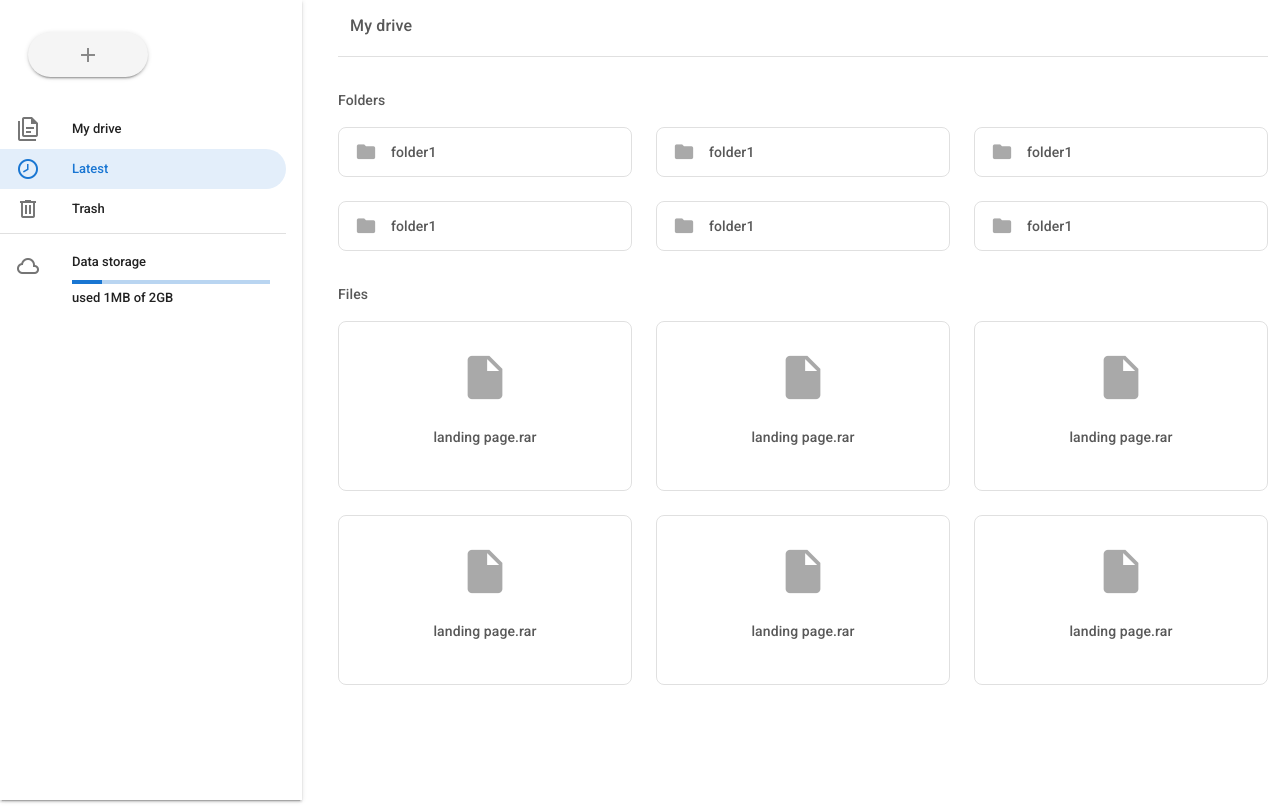
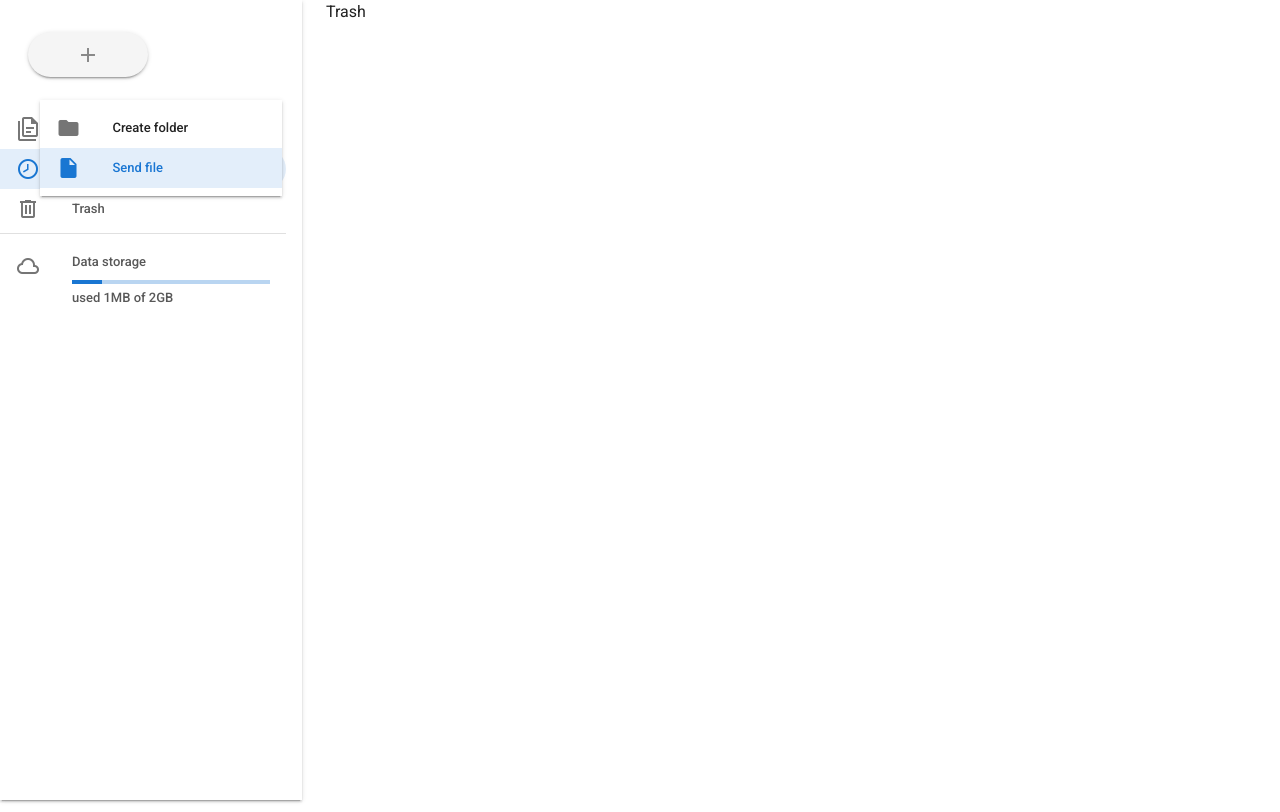
Before and after one commit to krystianwitkowski/clodu-storage, a Vue app: page /trash in a window 1280 px wide. Both pictures are taken after a click on the button 88 px from the left and 54 px from the top of the page. Built offline with nearby package versions, Linux system fonts and the light colour scheme.

Commit message:
created routing and components routing

```diff
--- a/package.json
+++ b/package.json
@@ -10,12 +10,14 @@
   "dependencies": {
     "core-js": "^3.6.5",
     "vue": "^2.6.11",
+    "vue-router": "^3.2.0",
     "vuetify": "^2.4.0",
     "vuex": "^3.6.2"
   },
   "devDependencies": {
     "@vue/cli-plugin-babel": "~4.5.0",
     "@vue/cli-plugin-eslint": "~4.5.0",
+    "@vue/cli-plugin-router": "^4.5.13",
     "@vue/cli-service": "~4.5.0",
     "babel-eslint": "^10.1.0",
     "eslint": "^6.7.2",
--- a/src/components/Board.vue
+++ b/src/components/Board.vue
@@ -1,15 +1,11 @@
 <template>
-    <MyDrive />
+    <router-view></router-view>
 </template>
 
 <script>
-import MyDrive from './MyDrive.vue'
 
 export default {
-    name: 'Board',
-    components: {
-        MyDrive
-    }
+    name: 'Board'
 }
 </script>
 
--- /dev/null
+++ b/src/components/DropdownSend.vue
@@ -0,0 +1,42 @@
+<template>
+  <v-card
+    width="80%"
+    tile
+    style="position: absolute; top: 100px; right: 20px; z-index: 1;"
+  >
+    <v-list dense>
+      <v-list-item-group
+        v-model="selectedItem"
+        color="primary"
+      >
+        <v-list-item
+          v-for="(item, i) in items"
+          :key="i"
+        >
+          <v-list-item-icon>
+            <v-icon v-text="item.icon"></v-icon>
+          </v-list-item-icon>
+          <v-list-item-content>
+            <v-list-item-title v-text="item.text"></v-list-item-title>
+          </v-list-item-content>
+        </v-list-item>
+      </v-list-item-group>
+    </v-list>
+  </v-card>
+</template>
+
+<script>
+
+export default {
+    name: 'DropdownSend',
+    data(){
+        return {
+            selectedItem: 1,
+            items: [
+                { text: 'Create folder', icon: 'mdi-folder' },
+                { text: 'Send file', icon: 'mdi-file' }
+            ],
+        }
+    }
+}
+</script>
--- a/src/components/Menu.vue
+++ b/src/components/Menu.vue
@@ -4,8 +4,10 @@
       width="100%"
       height="100vh"
       tile
+      style="position: relative;"
     >
     <v-btn
+      @click="toggleDropdown"
       rounded
       width="120"
       height="45"
@@ -16,7 +18,7 @@
         mdi-plus
       </v-icon>
     </v-btn>
-
+       <DropdownSend v-if="isDropdown" />
       <v-list dense shaped class="pa-0">
         <v-list-item-group
           v-model="selectedItem"
@@ -30,7 +32,7 @@
               <v-icon v-text="item.icon"></v-icon>
             </v-list-item-icon>
             <v-list-item-content>
-              <v-list-item-title v-text="item.text"></v-list-item-title>
+              <router-link class="nav-item" v-text="item.text" :to="item.path">Go</router-link>
             </v-list-item-content>
           </v-list-item>
         </v-list-item-group>
@@ -43,9 +45,9 @@
               <v-icon>mdi-cloud-outline</v-icon>
             </v-list-item-icon>
             <v-list-item-content>
-              <v-list-item-title>Data storage</v-list-item-title>
+              <v-list-item-title style="color: #585858">Data storage</v-list-item-title>
               <v-list-item-title class="mt-2"><v-progress-linear value="15"></v-progress-linear></v-list-item-title>
-              <v-list-item-title class="mt-1">used 1MB of 2GB</v-list-item-title>
+              <v-list-item-title style="color: #585858" class="mt-1">used 1MB of 2GB</v-list-item-title>
             </v-list-item-content>
           </v-list-item>
         </v-list-item-group>
@@ -54,17 +56,42 @@
 </template>
 
 <script>
+import DropdownSend from './DropdownSend.vue';
+
 export default {
   name: 'Menu',
+  components: {
+    DropdownSend
+  },
   data(){
     return {
+      isDropdown: false,
       selectedItem: 1,
       items: [
-        { text: 'My drive', icon: 'mdi-file-document-multiple-outline' },
-        { text: 'Latest', icon: 'mdi-clock-time-eight-outline' },
-        { text: 'Trash', icon: 'mdi-trash-can-outline' },
+        { text: 'My drive', path: '/drive', icon: 'mdi-file-document-multiple-outline' },
+        { text: 'Latest', path: '/latest', icon: 'mdi-clock-time-eight-outline' },
+        { text: 'Trash', path: '/trash', icon: 'mdi-trash-can-outline' },
       ],
+    }
+  },
+  computed: {
+
+  },
+  methods: {
+    toggleDropdown(){
+      this.isDropdown = !this.isDropdown
     }
   }
 };
 </script>
+
+<style scoped>
+
+.nav-item {
+  color: rgb(88, 88, 88);
+  text-decoration: none;
+  font-size: 0.8125rem;
+  font-weight: 500;
+  line-height: 1rem;
+}
+</style>
--- a/src/main.js
+++ b/src/main.js
@@ -1,10 +1,12 @@
 import Vue from 'vue'
 import vuetify from './plugins/vuetify'
 import App from './App.vue'
+import router from './router'
 
 Vue.config.productionTip = false
 
 new Vue({
   vuetify,
+  router,
   render: h => h(App)
 }).$mount('#app')
--- /dev/null
+++ b/src/router/index.js
@@ -0,0 +1,39 @@
+import Vue from 'vue'
+import VueRouter from 'vue-router'
+
+import Drive from '../views/Drive.vue'
+import Latest from '../views/Latest.vue'
+import Trash from '../views/Trash.vue'
+
+Vue.use(VueRouter)
+
+const routes = [
+  {
+    path: '/',
+    name: 'Drive',
+    component: Drive
+  },
+  {
+    path: '/drive',
+    name: 'Drive',
+    component: Drive
+  },
+  {
+    path: '/latest',
+    name: 'Latest',
+    component: Latest
+  },
+  {
+    path: '/trash',
+    name: 'Trash',
+    component: Trash
+  }
+]
+
+const router = new VueRouter({
+  mode: 'history',
+  base: process.env.BASE_URL,
+  routes
+})
+
+export default router
--- a/src/components/MyDrive.vue
+++ b/src/views/Drive.vue
@@ -331,6 +331,6 @@
 
 <script>
 export default {
-  name: "MyDrive",
+  name: "Drive",
 };
 </script>
--- /dev/null
+++ b/src/views/Latest.vue
@@ -0,0 +1,9 @@
+<template>
+    <p>Latest</p>
+</template>
+<script>
+
+export default {
+    name: 'Latest'
+}
+</script>
--- /dev/null
+++ b/src/views/Trash.vue
@@ -0,0 +1,9 @@
+<template>
+    <p>Trash</p>
+</template>
+<script>
+
+export default {
+    name: 'Trash'
+}
+</script>
```
Also changed, not shown: src/views/Cloud.vue (deleted), 1 other file (tests, documents, lock files or other folders).
